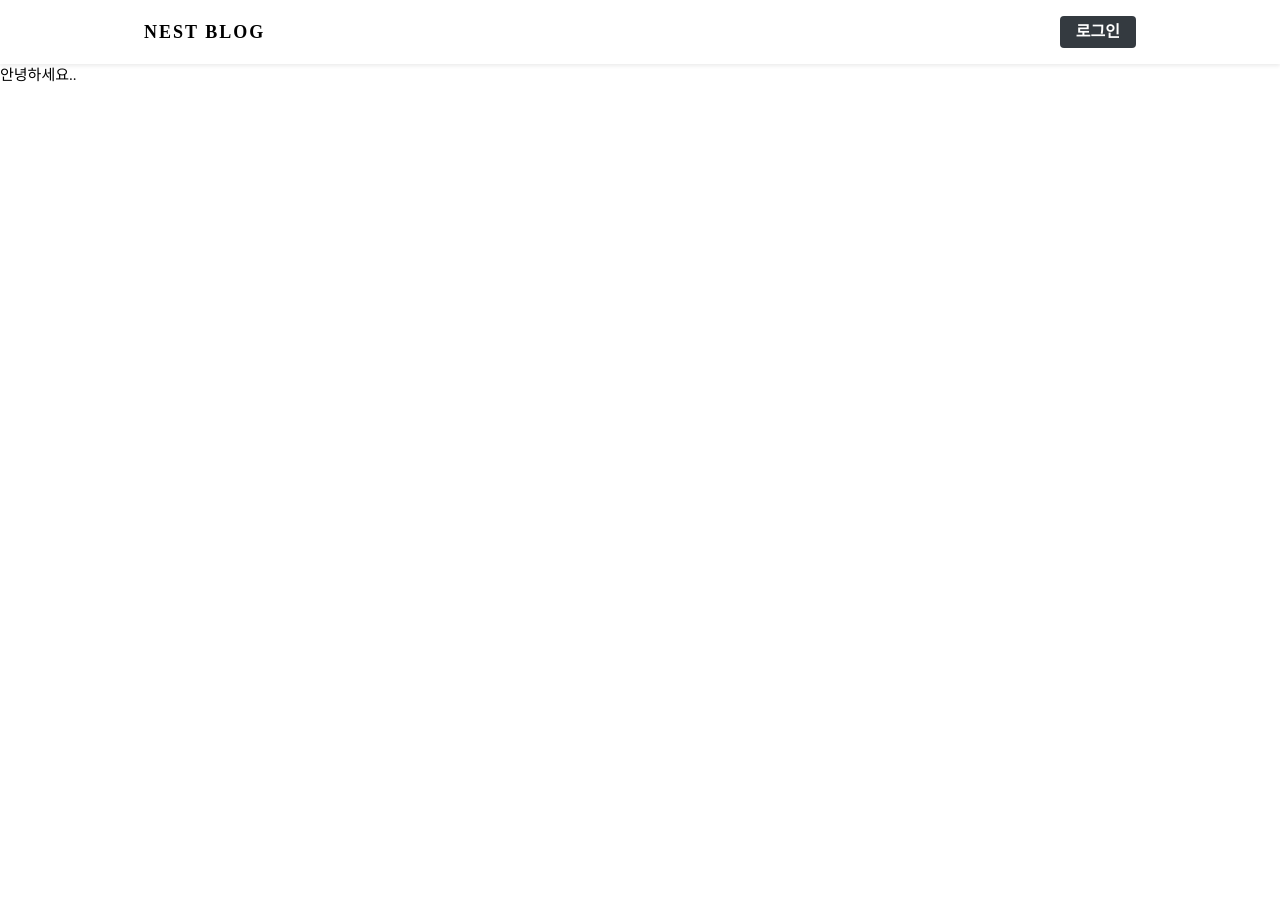
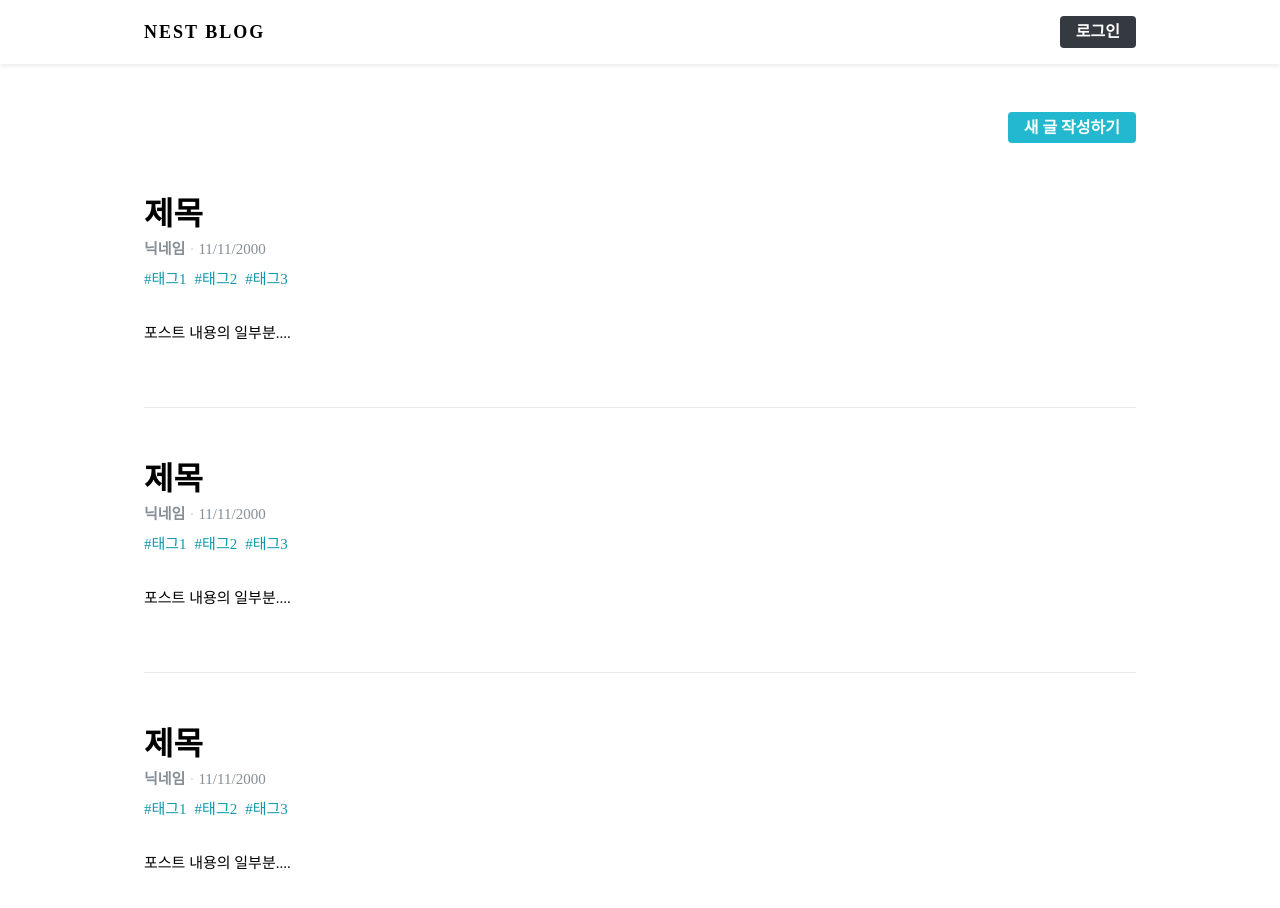
Before and after one commit to min33sky/nest_blog, a React app in the folder frontend/: page / in a window 1280 px wide. Shown: the top 908 px of the page. Before the commit the page ends 800 px from the top, so only its background shows below. Built offline with nearby package versions, Linux system fonts and the light colour scheme.

Commit message:
Add: PostList & Fix: Css Warning

```diff
--- a/frontend/src/components/common/Button.tsx
+++ b/frontend/src/components/common/Button.tsx
@@ -2,7 +2,7 @@ import styled from '@emotion/styled';
 import React from 'react';
 import oc from 'open-color';
 import { css } from '@emotion/react';
-import { Link } from 'react-router-dom';
+import { Link, LinkProps } from 'react-router-dom';
 
 const buttonStyle = css`
   border: none;
@@ -43,7 +43,20 @@ const StyledButton = styled.button<{ fullWidth?: boolean; cyan?: boolean }>`
     `}
 `;
 
-const StyledLink = styled(Link)<{ fullWidth?: boolean; cyan?: boolean }>`
+// const StyledLink = styled(Link)<{ fullWidth?: boolean; cyan?: boolean }>`
+const StyledLink = styled(
+  ({
+    cyan,
+    fullWidth,
+    to,
+    ...rest
+  }: {
+    cyan?: boolean;
+    fullWidth?: boolean;
+    to: string;
+    rest?: LinkProps;
+  }) => <Link to={to} {...rest} />
+)`
   ${buttonStyle}
 
   ${(props) =>
--- /dev/null
+++ b/frontend/src/components/common/SubInfo.tsx
@@ -0,0 +1,44 @@
+import React from 'react';
+import oc from 'open-color';
+import styled from '@emotion/styled';
+import { css } from '@emotion/react';
+import { Link } from 'react-router-dom';
+
+const SubInfoBlock = styled.div<{ hasMarginTop: boolean }>`
+  ${(props) =>
+    props.hasMarginTop &&
+    css`
+      margin-top: 1rem;
+    `}
+
+  color: ${oc.gray[6]};
+
+  /* span 사이에 가운뎃점 문자 보여주기 */
+  span + span::before {
+    color: ${oc.gray[4]};
+    padding-left: 0.25rem;
+    padding-right: 0.25rem;
+    content: '\\B7'; /* 가운뎃점 문자 */
+  }
+`;
+
+interface ISubInfo {
+  nickname: string;
+  publishedDate: string;
+  hasMarginTop?: boolean;
+}
+
+function SubInfo({ nickname, publishedDate, hasMarginTop = false }: ISubInfo) {
+  return (
+    <SubInfoBlock hasMarginTop={hasMarginTop}>
+      <span>
+        <b>
+          <Link to={`/@${nickname}`}>{nickname}</Link>
+        </b>
+      </span>
+      <span>{new Date(publishedDate).toLocaleDateString()}</span>
+    </SubInfoBlock>
+  );
+}
+
+export default SubInfo;
--- /dev/null
+++ b/frontend/src/components/common/Tags.tsx
@@ -0,0 +1,31 @@
+import styled from '@emotion/styled';
+import React from 'react';
+import oc from 'open-color';
+import { Link } from 'react-router-dom';
+
+const TagsBlock = styled.div`
+  margin-top: 0.5rem;
+  .tag {
+    display: inline-block;
+    color: ${oc.cyan[7]};
+    text-decoration: none;
+    margin-right: 0.5rem;
+    &:hover {
+      color: ${oc.cyan[6]};
+    }
+  }
+`;
+
+function Tags({ tags }: { tags: string[] }) {
+  return (
+    <TagsBlock>
+      {tags.map((tag) => (
+        <Link className="tag" to={`/?tag=${tag}`} key={tag}>
+          #{tag}
+        </Link>
+      ))}
+    </TagsBlock>
+  );
+}
+
+export default Tags;
--- /dev/null
+++ b/frontend/src/components/posts/PostList.tsx
@@ -0,0 +1,85 @@
+import Button from '@components/common/Button';
+import Responsive from '@components/common/Responsive';
+import SubInfo from '@components/common/SubInfo';
+import Tags from '@components/common/Tags';
+import styled from '@emotion/styled';
+import oc from 'open-color';
+import React from 'react';
+
+const PostListBlock = styled(Responsive)`
+  margin-top: 3rem;
+`;
+
+const WritePostButtonWrapper = styled.div`
+  display: flex;
+  justify-content: flex-end;
+  margin-bottom: 3rem;
+`;
+
+const PostItemBlock = styled.div`
+  padding-top: 3rem;
+  padding-bottom: 3rem;
+  /* 맨 위 포스트는 padding-top 없음 */
+  &:first-of-type {
+    padding-top: 0;
+  }
+  & + & {
+    border-top: 1px solid ${oc.gray[2]};
+  }
+
+  h2 {
+    font-size: 2rem;
+    margin-bottom: 0;
+    margin-top: 0;
+    &:hover {
+      color: ${oc.gray[6]};
+    }
+  }
+
+  p {
+    margin-top: 2rem;
+  }
+`;
+
+// const Tags = styled.div`
+//   margin-top: 0.5rem;
+//   .tag {
+//     display: inline-block;
+//     color: ${oc.cyan[7]};
+//     text-decoration: none;
+//     margin-right: 0.5rem;
+//     &:hover {
+//       color: ${oc.cyan[6]};
+//     }
+//   }
+// `;
+
+const PostItem = () => {
+  return (
+    <PostItemBlock>
+      <h2>제목</h2>
+      <SubInfo nickname="닉네임" publishedDate="2000-11-11" />
+      <Tags tags={['태그1', '태그2', '태그3']} />
+      <p>포스트 내용의 일부분....</p>
+    </PostItemBlock>
+  );
+};
+
+function PostList() {
+  return (
+    <PostListBlock>
+      <WritePostButtonWrapper>
+        <Button cyan to="/write">
+          새 글 작성하기
+        </Button>
+      </WritePostButtonWrapper>
+      <div>
+        <PostItem />
+        <PostItem />
+        <PostItem />
+      </div>
+    </PostListBlock>
+  );
+}
+
+export default PostList;
--- a/frontend/src/pages/PostList/PostListPage.tsx
+++ b/frontend/src/pages/PostList/PostListPage.tsx
@@ -1,12 +1,18 @@
 import Button from '@components/common/Button';
 import Header from '@components/common/Header';
+import PostList from '@components/posts/PostList';
 import React from 'react';
 
+/**
+ * 포스트 리스트 페이지 & 메인 페이지
+ * [/, /@nickname]
+ * @returns
+ */
 function PostListPage() {
   return (
     <>
       <Header />
-      <div>안녕하세요..</div>
+      <PostList />
     </>
   );
 }
```
Also changed, not shown: 1 other file (tests, documents, lock files or other folders).
